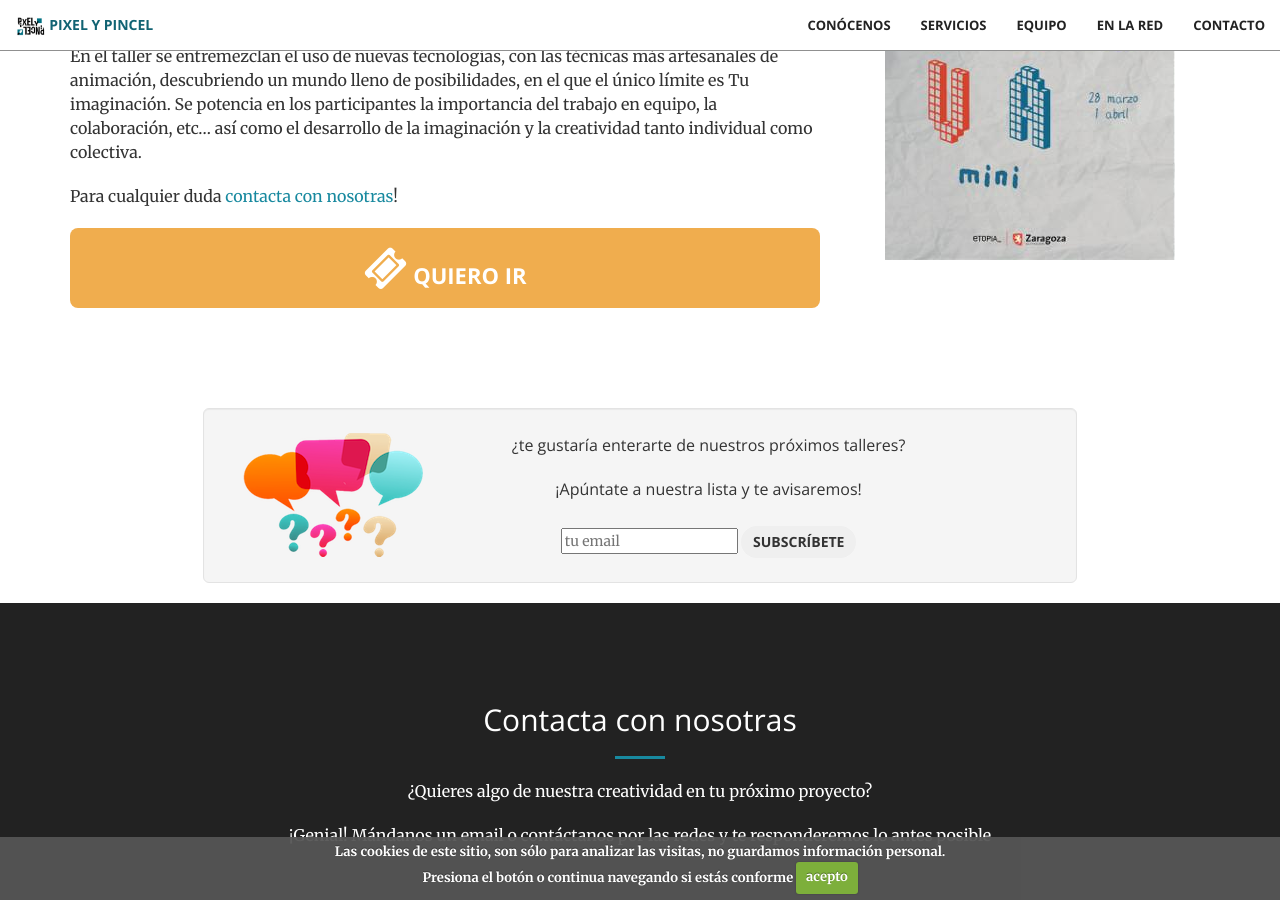
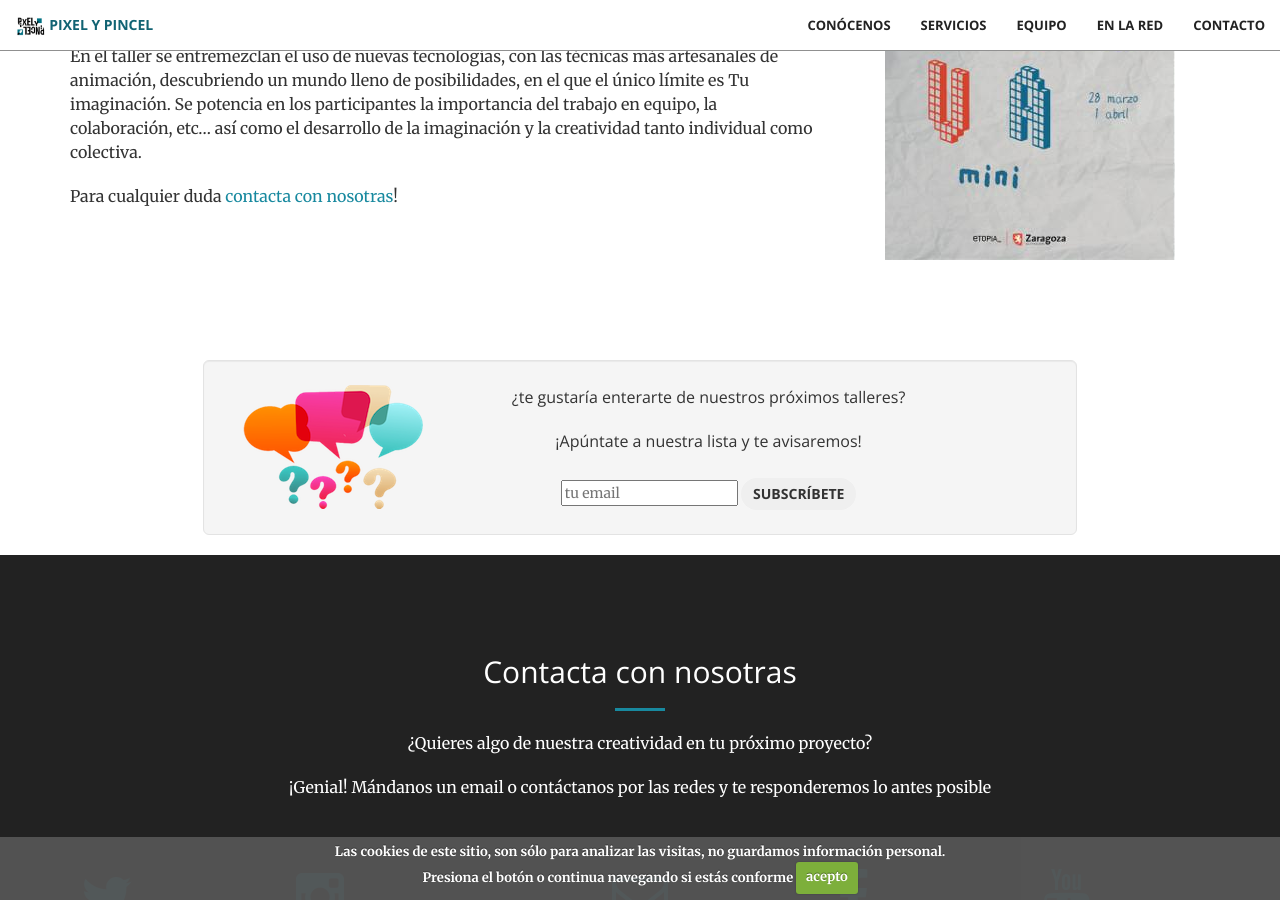
Before and after one commit to patrijoven/pixelypincel.github.io, a Jekyll site: the page built from _talleres/2016-03-primavera-creativa-en-etopia.markdown, in a window 1280 px wide and 900 px high, scrolled down 593 px. Built offline with Jekyll 4.4.1, drawn with Linux system fonts in a browser that asks for light colours.

Commit message:
Oculta el boton de inscripción si el taller no está activo

```diff
--- a/_layouts/taller.html
+++ b/_layouts/taller.html
@@ -22,8 +22,10 @@
 
         {{content}}
 
+        {% if page.taller_activo %}
         <a href="{{page.taller_inscripcion}}" class="btn btn-warning  btn-block btn-xlarge"><i
           class="fa fa-ticket fa-2x fa-pull-left"></i> quiero ir</a>
+        {% endif %}
       </div>
       <div class="colo-lg-4 text-center  wow bounceIn">
         <img src="{{page.taller_imagen}}">
```
